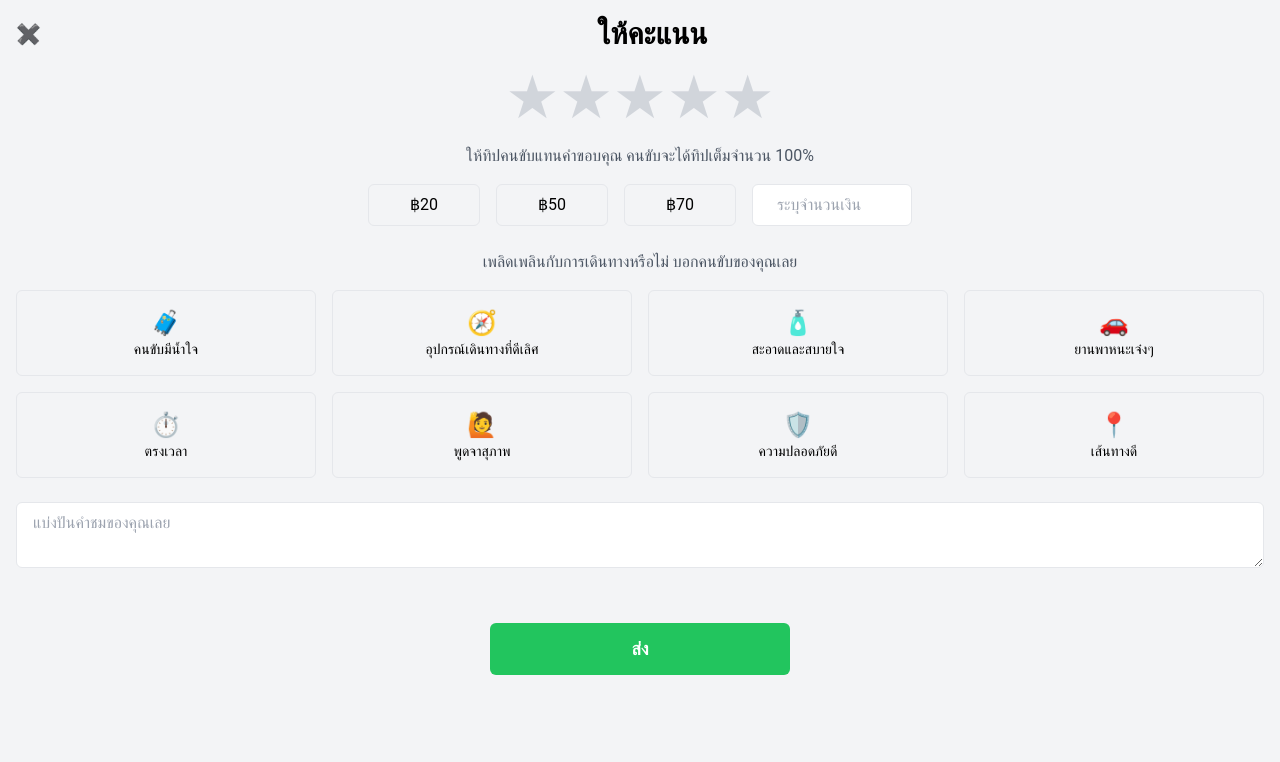
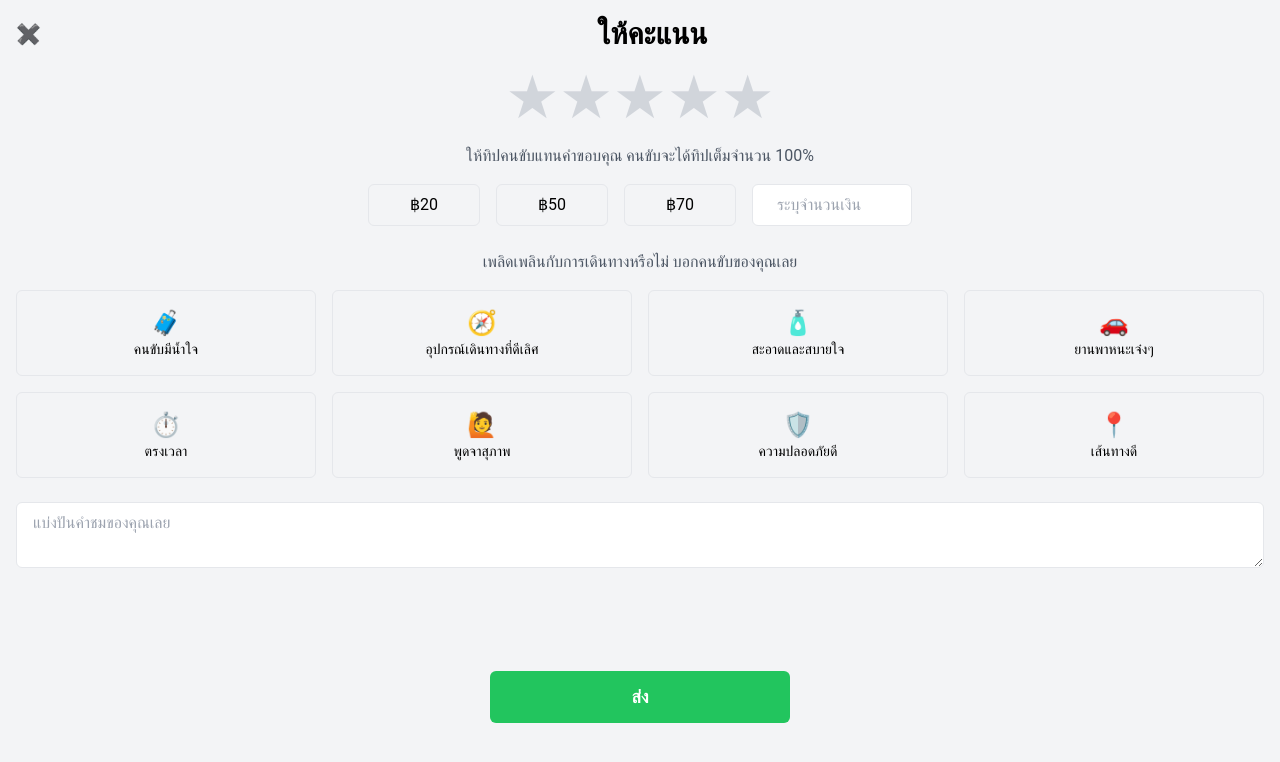
Before and after one commit to mrapiiwat/PROJECT396, a React (Vite) app in the folder frontend/: page /review in a window 1280 px wide. Shown: the top 762 px of the page. Built offline with nearby package versions, Linux system fonts and the light colour scheme; no server answers.

Commit message:
แก้ปุ่มส่งที่อีรีฟไปแก้แล้วไม่สวยยยย

```diff
--- a/frontend/src/Pages/Review.jsx
+++ b/frontend/src/Pages/Review.jsx
@@ -160,7 +160,7 @@
       </div>
 
       {/* Submit Button */}
-      <div className="mt-12 flex justify-center">
+      <div className="mt-24 flex justify-center">
         <button
           onClick={handleSubmit}
           className="w-[300px] mx-auto bg-green-500 text-white py-3 rounded-md font-bold text-lg"
```
